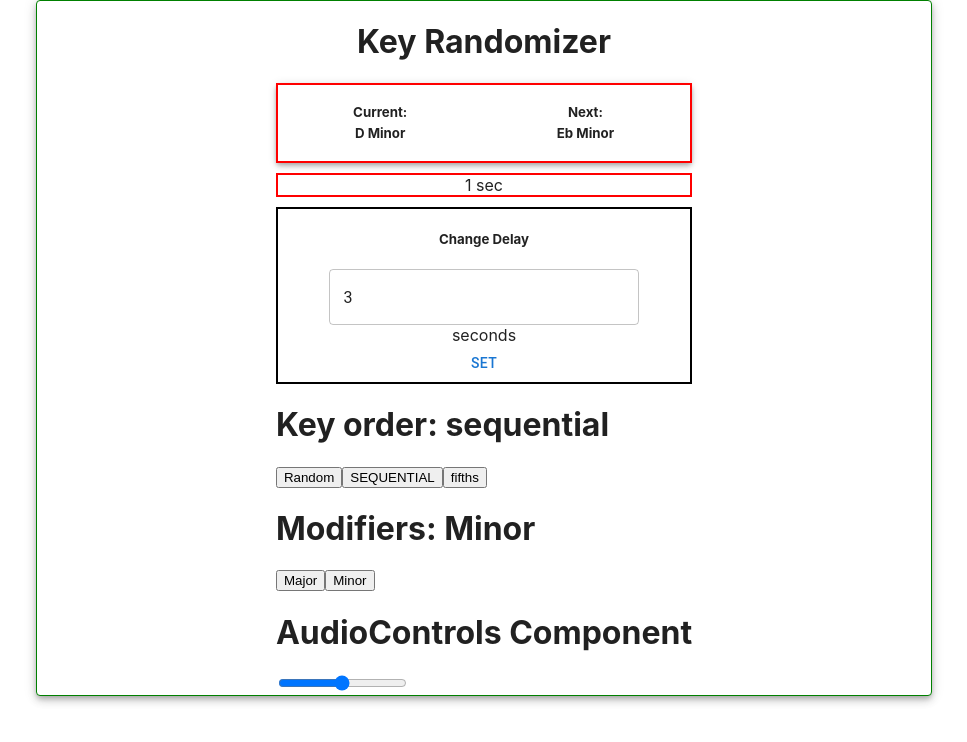
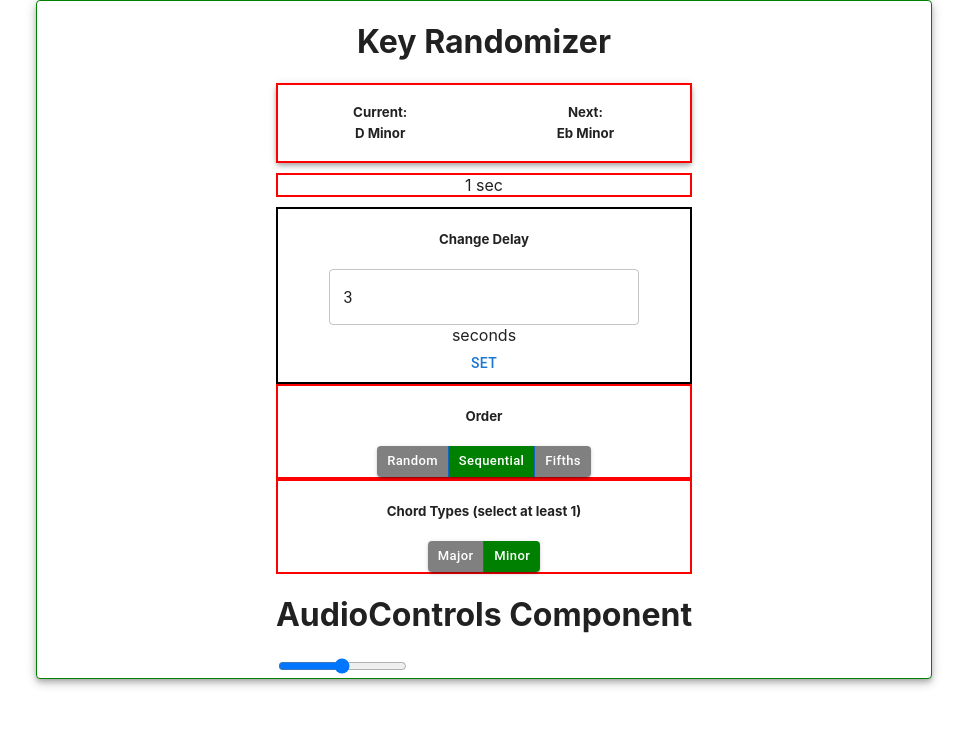
Before and after one commit to luketurnerdev/randomkeygenerator, a React (Create React App) app: page / in a window 1280 px wide. Shown: the top 742 px of the page, without its empty margins (156-1123 px from the left). Built offline with nearby package versions, Linux system fonts and the light colour scheme; no server answers.

Commit message:
more refactoring and cleanup - add buttongroup component

```diff
--- a/src/Components/Randomizer/ChangeModDisplay/index.js
+++ b/src/Components/Randomizer/ChangeModDisplay/index.js
@@ -1,22 +1,46 @@
+import {Button, ButtonGroup} from '@mui/material'
 const ChangeModDisplay = props => {
+    const styles = {
+      buttonSelected: {
+        textTransform: 'none',
+        backgroundColor: 'green'
+      },
+      buttonDeselected: {
+        textTransform: 'none',
+        backgroundColor: 'grey'
+      },
+      container: {
+        border: '2px solid red',
+        display: 'flex',
+        flexDirection: 'column',
+        alignItems: 'center'
+      },
+    }
     const {modifiers, setModifiers} = props;
+
     const addOrRemoveMod = modString => {
-      let prev = modifiers;
-      prev.includes(modString) ? setModifiers(prev.filter((e) => {return e != modString})) : setModifiers([...prev, modString])
+        let prev = modifiers;
+
+        // Either add or remove it from list
+        prev.includes(modString) ? modifiers.length >1 && setModifiers(prev.filter((e) => {return e != modString})) : setModifiers([...prev, modString])
+    }
+
+    const setColor = modString => {
+      //TODO
+      // is the arg in the modifier list?
+      return modifiers.includes(modString) ? styles.buttonSelected : styles.buttonDeselected
+
     }
 
 
     return (
-      <div>
-       <h1>Modifiers: {modifiers}</h1>
 
-      <button onClick={() => addOrRemoveMod("Major")}>
-       Major
-     </button>
-
-    <button onClick={() => addOrRemoveMod("Minor")}>
-       Minor
-    </button>
+      <div style={styles.container}>
+        <h5>Chord Types (select at least 1)</h5>
+        <ButtonGroup size ="small" variant="contained" aria-label="outlined primary button group">
+          <Button style={setColor("Major")} onClick={() => addOrRemoveMod("Major")}>Major</Button>
+          <Button style={setColor("Minor")} onClick={() => addOrRemoveMod("Minor")}>Minor</Button>
+        </ButtonGroup>
 
 
      </div>
--- a/src/Components/Randomizer/ChangeOrderDisplay/index.js
+++ b/src/Components/Randomizer/ChangeOrderDisplay/index.js
@@ -1,23 +1,45 @@
+import {Button, ButtonGroup} from '@mui/material'
+
 const ChangeOrderDisplay = props => {
     const {keyOrder, setKeyOrder} = props;
+
+    const styles = {
+      buttonSelected: {
+        textTransform: 'none',
+        backgroundColor: 'green'
+      },
+      buttonDeselected: {
+        textTransform: 'none',
+        backgroundColor: 'grey'
+
+      },
+      container: {
+        border: '2px solid red',
+        display: 'flex',
+        flexDirection: 'column',
+        alignItems: 'center'
+      },
+      buttonGroup: {
+        display: 'flex',
+        justifyContent: 'space-evenly'
+      },
+    }
+
+    const setColor = orderString => {
+      //TODO
+      // is the arg in the modifier list?
+      return keyOrder === orderString ? styles.buttonSelected : styles.buttonDeselected
+
+    }
     return (
-      <div>
-      <h1>Key order: {keyOrder}</h1>
-      <button
-        onClick={() => setKeyOrder("randomKey")}
-      >
-        {keyOrder === "randomKey" ? "RANDOM" : "Random"}
-      </button>
-      <button onClick={() => setKeyOrder("sequential")}
-      >
-        {keyOrder === "sequential" ? "SEQUENTIAL" : "sequential"}
-
-      </button>
-      <button onClick={() => setKeyOrder("fifths")}
-      >
-        {keyOrder === "fifths" ? "FIFTHS" : "fifths"}
-      </button>
-      </div>
+    <div style={styles.container}>
+      <h5>Order</h5>
+          <ButtonGroup style={styles.buttonGroup} size ="small" variant="contained" aria-label="outlined primary button group">
+              <Button style={setColor("randomKey")} onClick={() => setKeyOrder("randomKey")}>Random</Button>
+              <Button style={setColor("sequential")} onClick={() => setKeyOrder("sequential")}>Sequential</Button>
+              <Button style={setColor("fifths")} onClick={() => setKeyOrder("fifths")}>Fifths</Button>
+          </ButtonGroup>
+    </div>
     )
   }
 
--- /dev/null
+++ b/src/Components/Randomizer/DelayDisplay/index.js
@@ -0,0 +1,39 @@
+import {useState} from 'react';
+import {TextField, Button} from '@mui/material';
+
+const DelayDisplay = props => {
+    const styles = {
+        delayDisplay: {
+            border: '2px solid black',
+            display: 'flex',
+            flexDirection: 'column',
+            justifyContent: 'center',
+            alignItems: 'center'
+          },
+          seconds: {
+            width: '75%',
+            height: '30%',
+            padding: '0 10px',
+          },
+    }
+    const {delayInSeconds, setDelayInSeconds} = props;
+    const [delay,setDelay] = useState(delayInSeconds);
+    const changeDelay = () => {
+      if (delay && delay >= 1) {
+        setDelayInSeconds(delay)
+      }
+    }
+
+    return (
+      <div style={styles.delayDisplay}>
+        <h5> Change Delay </h5>
+          {//todo - DO NOT ALLOW HYPHENS ETC} - regex
+        }
+        <TextField inputProps={{ inputMode: 'numeric', pattern: '[0-9]*' }} type="number"value={delay} onChange={e => setDelay(e.target.value)} style={styles.seconds} /> seconds
+        <Button onClick={changeDelay}> Set </Button>
+      </div>
+    )
+
+  }
+
+  export default DelayDisplay;
--- a/src/Components/Randomizer/KeyDisplay/index.js
+++ b/src/Components/Randomizer/KeyDisplay/index.js
@@ -4,6 +4,7 @@ import { Paper, Grid, Button } from '@mui/material';
 import {chords} from "../../../utils/musicImports";
 import {generateRandomKey, generateSequentialKey, generateFifthsKey} from "../../../utils/keyChanges";
 import {useState} from 'react';
+
 
 const KeyDisplay = props => {
     const {keyOrder, setKeyOrder, modifiers, styles, delayInSeconds} = props;
--- a/src/Components/Randomizer/index.js
+++ b/src/Components/Randomizer/index.js
@@ -2,6 +2,7 @@ import {useState} from 'react';
 import styles from "./styles";
 import KeyDisplay from "./KeyDisplay";
 import ChangeModDisplay from "./ChangeModDisplay";
+import DelayDisplay from "./DelayDisplay";
 import AudioControls from "./AudioControls";
 import ChangeOrderDisplay from "./ChangeOrderDisplay";
 import { Paper, TextField, Button } from '@mui/material';
@@ -11,26 +12,6 @@ const Randomizer = () => {
   const [keyOrder, setKeyOrder] = useState("sequential")
   const [delayInSeconds, setDelayInSeconds] = useState(3);
   const [modifiers, setModifiers] = useState(["Minor"])
-
-  const DelayDisplay = () => {
-    const [delay,setDelay] = useState(delayInSeconds);
-    const changeDelay = () => {
-      if (delay && delay >= 1) {
-        setDelayInSeconds(delay)
-      }
-    }
-
-    return (
-      <div style={styles.delayDisplay}>
-        <h5> Change Delay </h5>
-          {//todo - DO NOT ALLOW HYPHENS ETC} - regex
-        }
-        <TextField inputProps={{ inputMode: 'numeric', pattern: '[0-9]*' }} type="number"value={delay} onChange={e => setDelay(e.target.value)} style={styles.seconds} /> seconds
-        <Button onClick={changeDelay}> Set </Button>
-      </div>
-    )
-
-  }
 
   return (
     <Paper elevation={5} style={styles.paperContainer}>
@@ -44,7 +25,10 @@ const Randomizer = () => {
           delayInSeconds={delayInSeconds}
         />
 
-        <DelayDisplay />
+        <DelayDisplay
+          delayInSeconds={delayInSeconds}
+          setDelayInSeconds={setDelayInSeconds}
+        />
         <ChangeOrderDisplay
           keyOrder={keyOrder}
           setKeyOrder={setKeyOrder}
```
